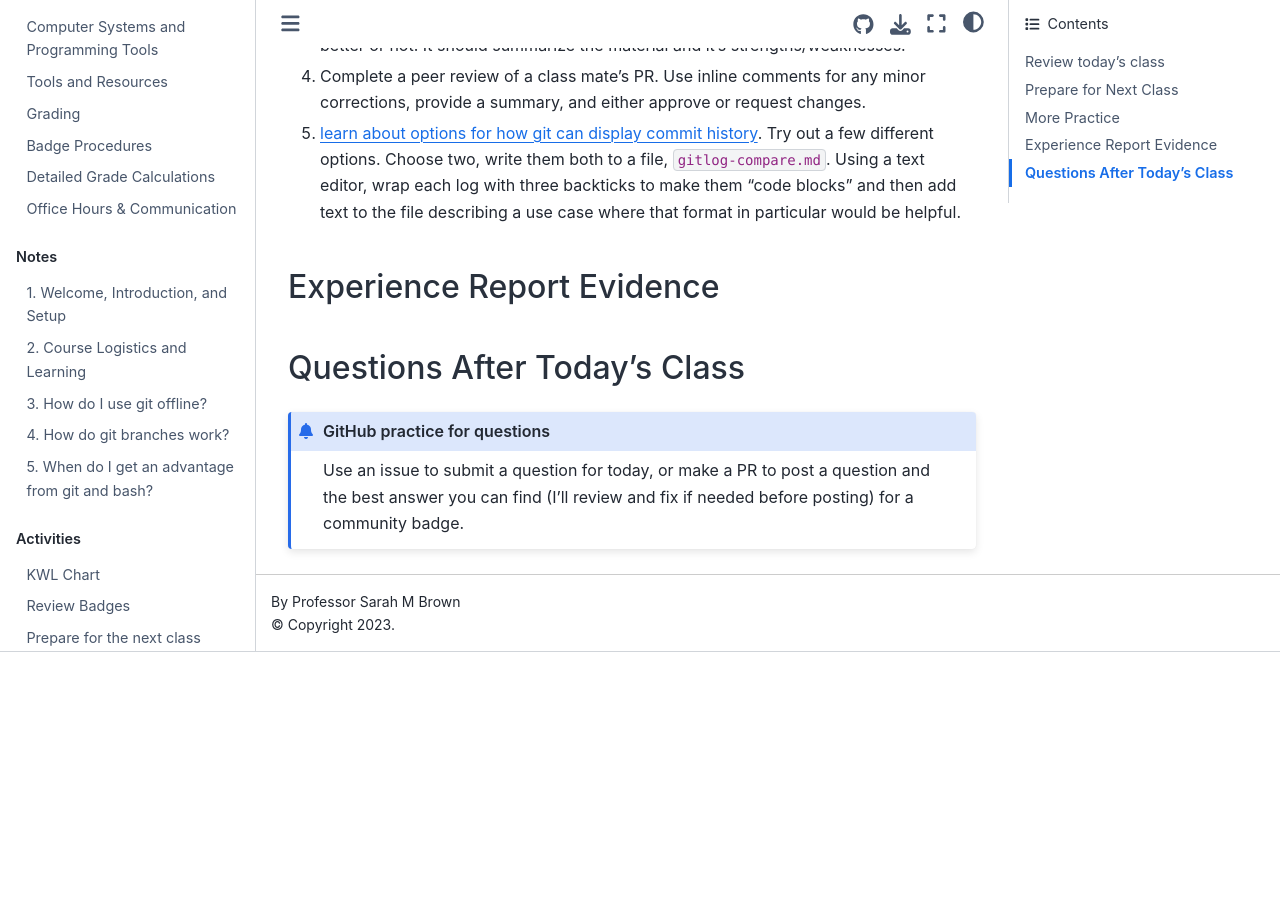
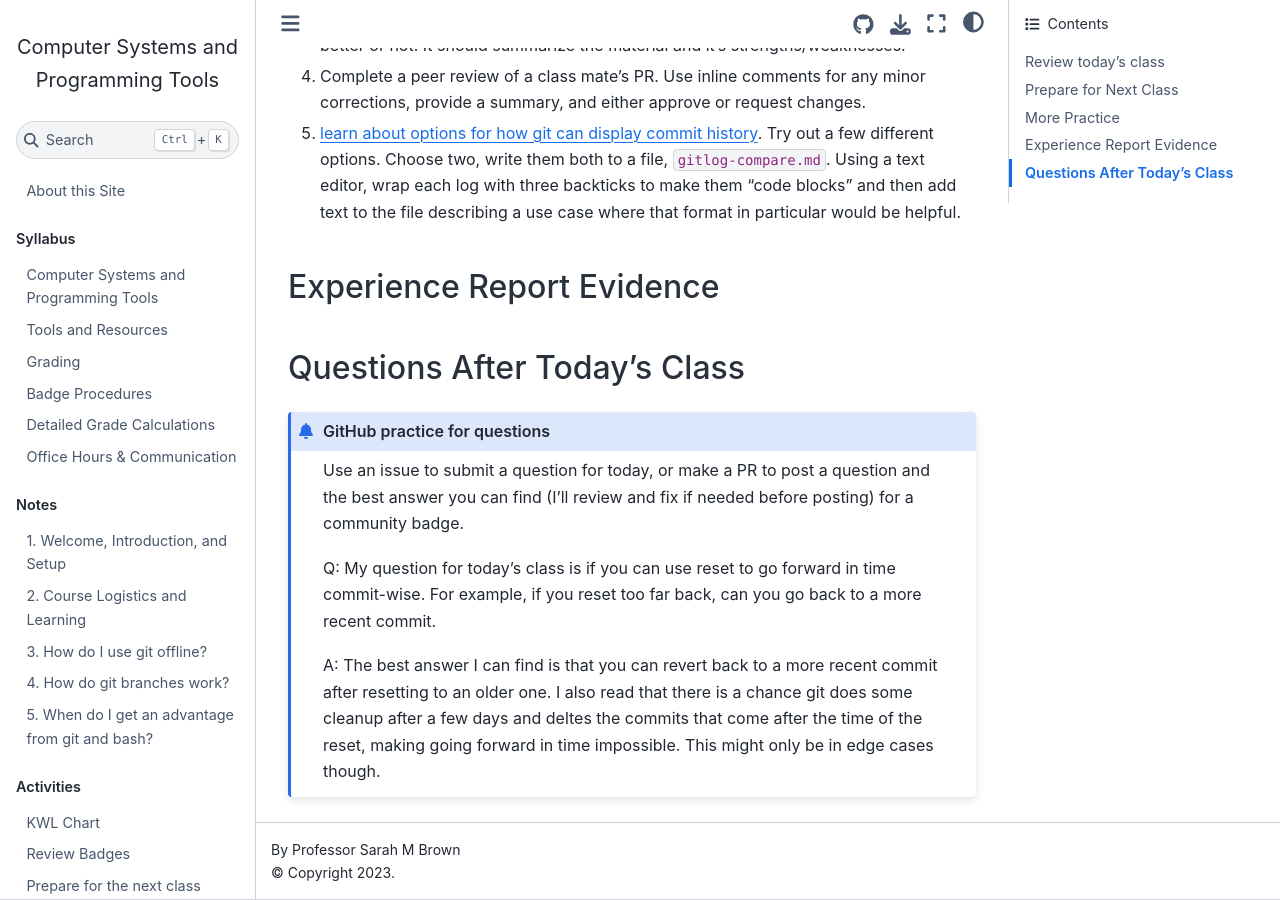
Before and after one commit to introcompsys/fall2023, a Jupyter Book: the page built from notes/2023-09-26.md, in a window 1280 px wide and 900 px high, scrolled down 1420 px. Built offline with Jupyter Book 1.0.4 settings and Sphinx 7.4.7 and the Sphinx Book theme 1.1.4, drawn with Linux system fonts in a browser that asks for light colours; pages that are not in the unit, such as notebooks, are missing from menus; before the commit the page ends 2072 px from its top, so only the background shows below that.

Commit message:
updated-
q

````diff
--- a/notes/2023-09-26.md
+++ b/notes/2023-09-26.md
@@ -40,4 +40,7 @@ References until the full notes are added:
 
 Use an issue to submit a question for today, or make a PR to post a question and the best answer you can find (I'll review and fix if needed before posting) for a community badge.
 
+Q: My question for today's class is if you can use reset to go forward in time commit-wise. For example, if you reset too far back, can you go back to a more recent commit.
+
+A: The best answer I can find is that you can revert back to a more recent commit after resetting to an older one. I also read that there is a chance git does some cleanup after a few days and deltes the commits that come after the time of the reset, making going forward in time impossible. This might only be in edge cases though.
 ```
````
